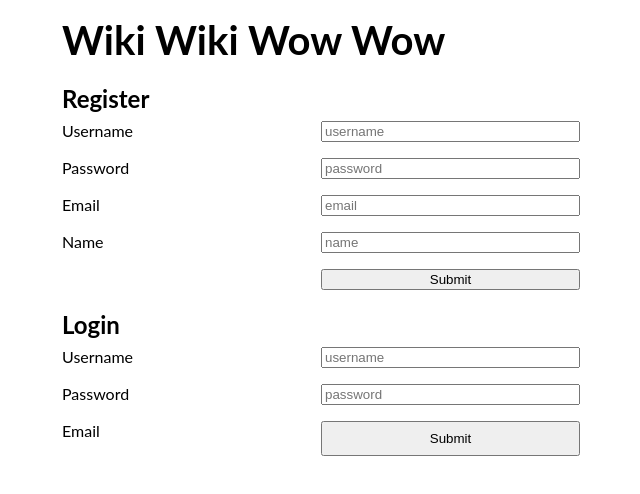
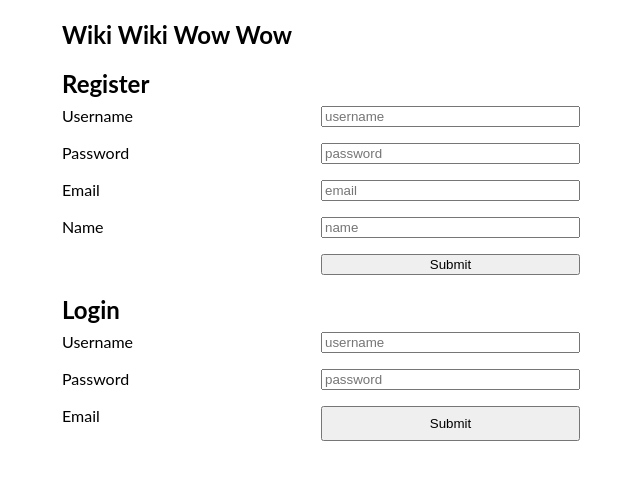
Before and after one commit to ericandrewlewis/wiki, a React (Create React App) app: page /article/1/edit in a window 1280 px wide. Shown: the top 494 px of the page, without its empty margins (319-959 px from the left). Built offline with nearby package versions, Linux system fonts and the light colour scheme; the HTML template or start-up script is replaced by a standard one.

Commit message:
Move logout link to footer

```diff
--- a/src/App.css
+++ b/src/App.css
@@ -13,13 +13,13 @@ body {
   margin: 0 auto;
 }
 
-.App .site-title {
+.App header .site-title {
   font-size: 1.5rem;
   margin: 1rem 0 0.5rem;
 }
 
 @media screen and (min-width: 500px) {
-  .App .site-title {
+  .App header .site-title {
     font-size: 2.5rem;
   }
 }
@@ -34,3 +34,11 @@ body {
   margin-right: 1rem;
   font-size: 1.5rem;
 }
+
+.App .site-footer {
+  margin: 7rem 0;
+}
+
+.App .site-footer .site-title {
+  font-size: 2rem;
+}
--- a/src/App.js
+++ b/src/App.js
@@ -48,12 +48,13 @@ class App extends Component {
     return (
       <Router>
         <div className="App">
-          <h2 className="site-title">Wiki Wiki Wow Wow</h2>
-          <nav>
-            <Link to="/article/new">New</Link>
-            <Link to="/article">All Pages</Link>
-            <LogoutButton onUserLoggedOut={this.onUserLoggedOut} />
-          </nav>
+          <header>
+            <h2 className="site-title">Wikiwiki Wowwow</h2>
+            <nav>
+              <Link to="/article/new">New</Link>
+              <Link to="/article">All Pages</Link>
+            </nav>
+          </header>
           <Route path="/article" exact component={AllArticles} />
           <Route path="/article/new" component={NewArticle} />
           <Route
@@ -67,6 +68,10 @@ class App extends Component {
             }}
           />
           <Route path="/article/:slug/edit" component={EditArticle} />
+          <footer className="site-footer">
+            <h2 className="site-title">Wikiwiki wowwow</h2>
+            <LogoutButton onUserLoggedOut={this.onUserLoggedOut} />
+          </footer>
         </div>
       </Router>
     );
```
